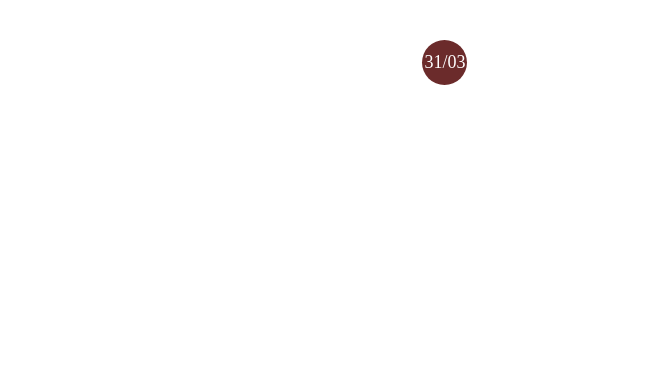
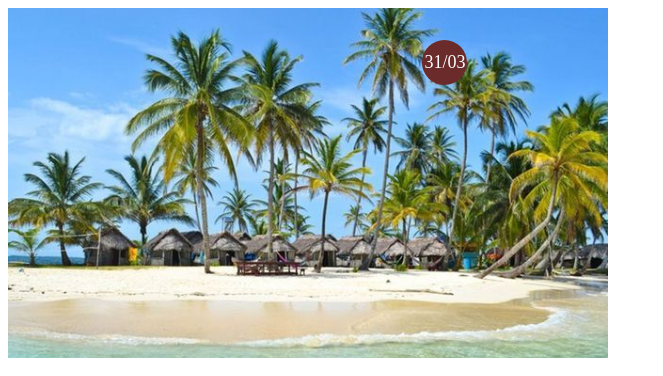
Before and after one commit to Loic-lion/learning-sass, a plain HTML site: page index.html in a window 1280 px wide. Shown: the top 376 px of the page, without its empty margins (0-663 px from the left). Drawn offline with nearby package versions, Linux system fonts and the light colour scheme; files that its build step writes are made by us from their sources.

Commit message:
Update style.scss

```diff
--- a/assets/style.scss
+++ b/assets/style.scss
@@ -6,7 +6,7 @@ $center: center;
   flex-direction: column;
   height: 550px;
   width: $widfth;
-  background-image: url(assets/image-ile.jpg);
+  background-image: url(/assets/image-ile.jpg);
   background-size: 100%;
   transition-property: background-size;
   transition-duration: 3s;
```
